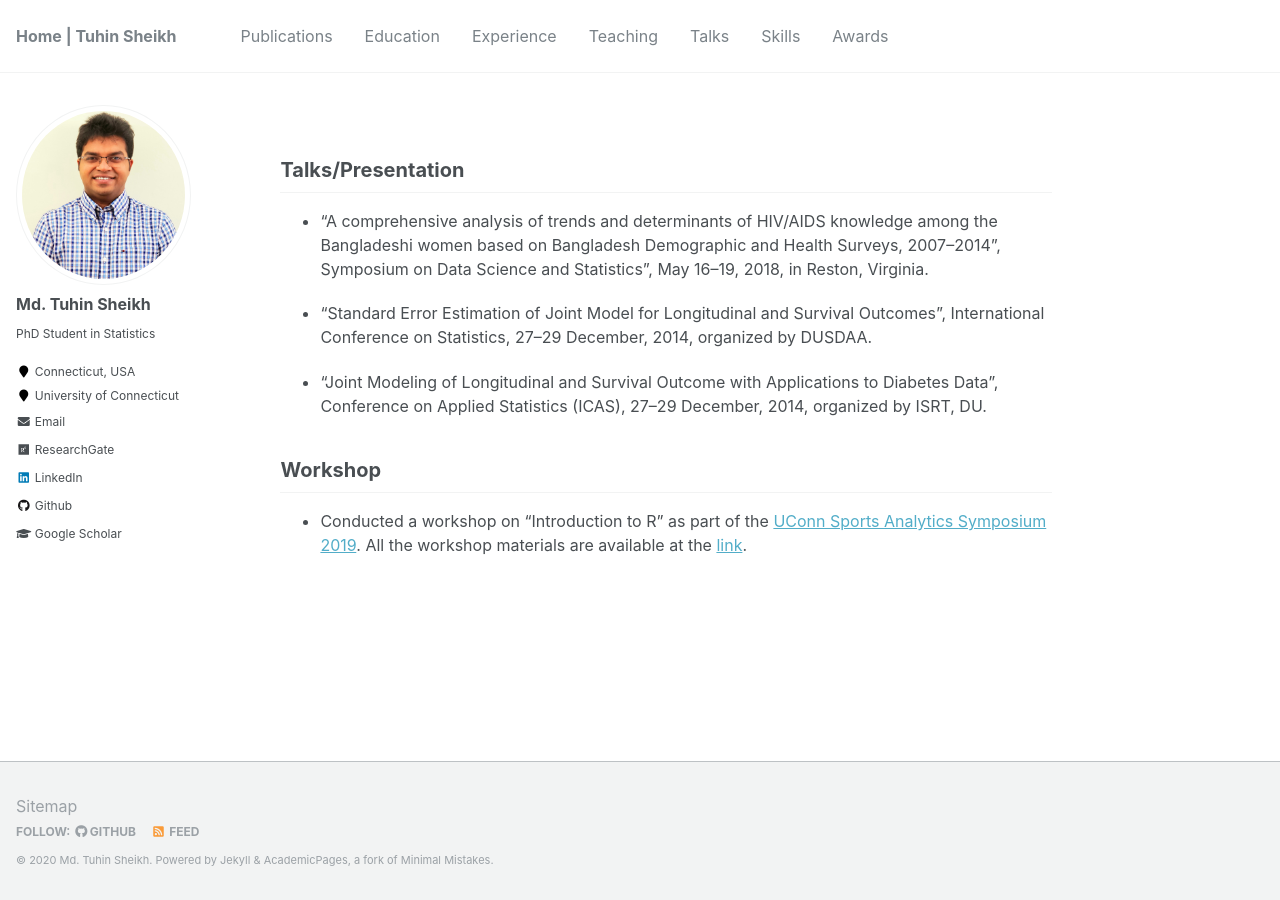
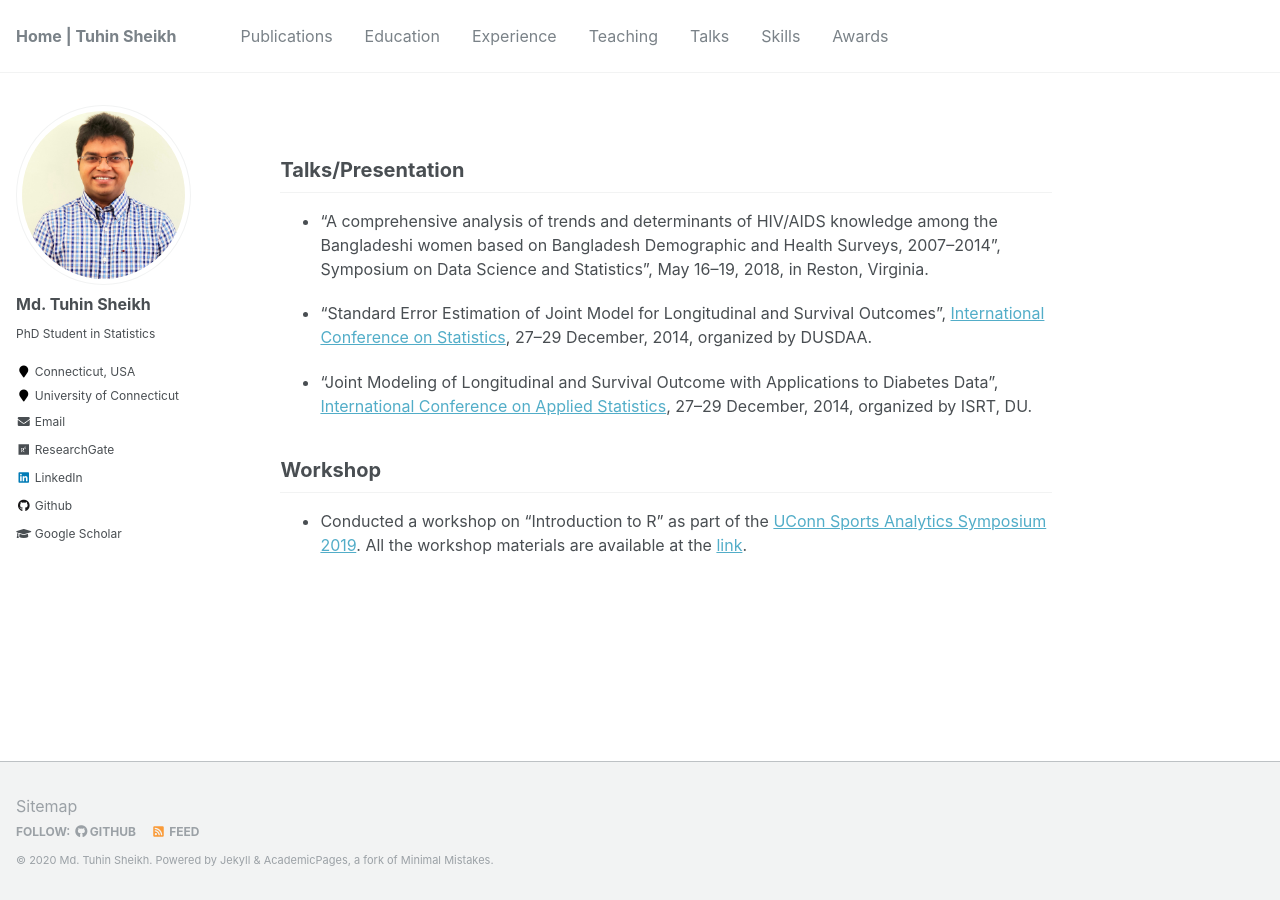
Before and after one commit to mdtuhinsheikh/mdtuhinsheikh.github.io, a Jekyll site: the page built from _pages/talks.md, in a window 1280 px wide. Built offline with Jekyll 4.4.1, drawn with Linux system fonts in a browser that asks for light colours.

Commit message:
Update talks.md

```diff
--- a/_pages/talks.md
+++ b/_pages/talks.md
@@ -7,9 +7,9 @@ author_profile: true
 ## Talks/Presentation
 * "A comprehensive analysis of trends and determinants of HIV/AIDS knowledge among the Bangladeshi women based on Bangladesh Demographic and Health Surveys, 2007--2014", Symposium on Data Science and Statistics", May 16--19, 2018, in Reston, Virginia.
 
-* "Standard Error Estimation of Joint Model for Longitudinal and Survival Outcomes", International Conference on Statistics, 27--29 December, 2014, organized by DUSDAA.
+* "Standard Error Estimation of Joint Model for Longitudinal and Survival Outcomes", [International Conference on Statistics](https://sites.google.com/site/dusdaa10/conference2015/sponsors/youngaward), 27--29 December, 2014, organized by DUSDAA.
 
-* "Joint Modeling of Longitudinal and Survival Outcome with Applications to Diabetes Data", Conference on Applied Statistics (ICAS), 27--29 December, 2014, organized by ISRT, DU.
+* "Joint Modeling of Longitudinal and Survival Outcome with Applications to Diabetes Data", [International Conference on Applied Statistics](http://sites.isrt.ac.bd/icas2014/), 27--29 December, 2014, organized by ISRT, DU.
 
 ## Workshop
 * Conducted a workshop on "Introduction to R" as part of the [UConn Sports Analytics Symposium 2019](https://statds.org/events/ucsas2019/). All the workshop materials are available at the [link](https://github.com/mdtuhinsheikh/introR_ucsas2019).
```
